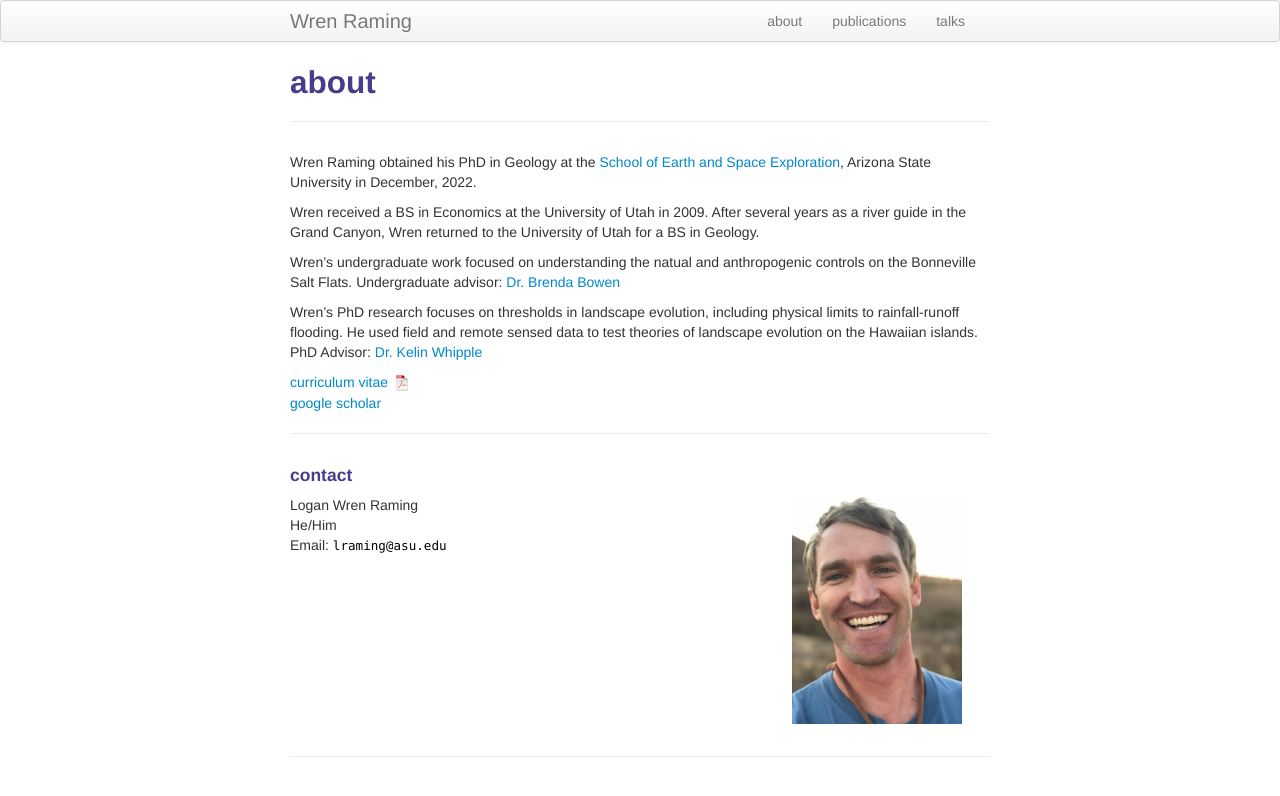
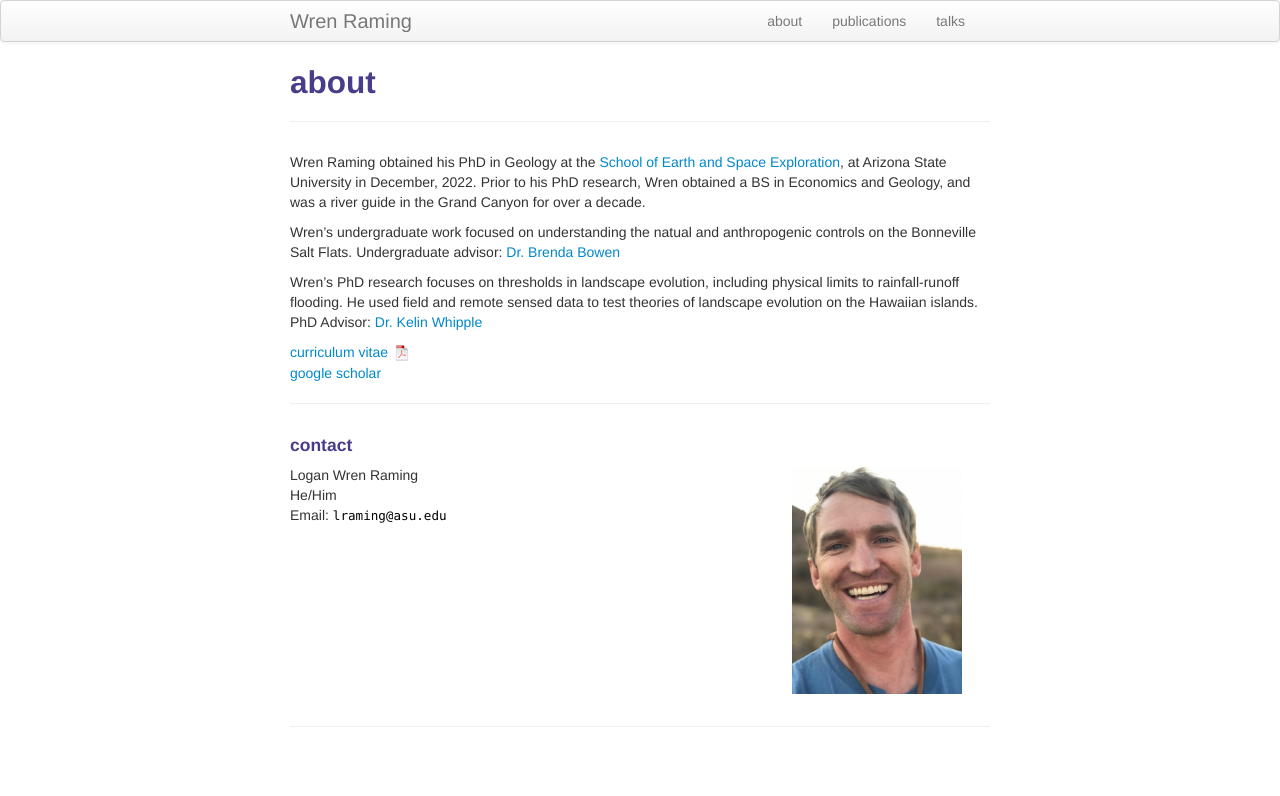
Before and after one commit to WrenRaming/WrenRaming.github.io, a Jekyll site: the page built from about.md, in a window 1280 px wide. Shown: the top 796 px of the page. Built offline with Jekyll 4.4.1, drawn with Linux system fonts in a browser that asks for light colours.

Commit message:
updated about

```diff
--- a/about.md
+++ b/about.md
@@ -4,9 +4,7 @@ title: about
 description: Wren Raming is a PhD candidate at the School of Earth and Space Exploration, Arizona State University
 ---
 
-Wren Raming obtained his PhD in Geology at the [School of Earth and Space Exploration](https://sese.asu.edu/), Arizona State University in December, 2022.
-
-Wren received a BS in Economics at the University of Utah in 2009. After several years as a river guide in the Grand Canyon, Wren returned to the University of Utah for a BS in Geology.
+Wren Raming obtained his PhD in Geology at the [School of Earth and Space Exploration](https://sese.asu.edu/), at Arizona State University in December, 2022. Prior to his PhD research, Wren obtained a BS in Economics and Geology, and was a river guide in the Grand Canyon for over a decade.
 
 Wren's undergraduate work focused on understanding the natual and anthropogenic controls on the Bonneville Salt Flats. Undergraduate advisor: [Dr. Brenda Bowen](https://environment.utah.edu/brenda-bowen/)
 
```
